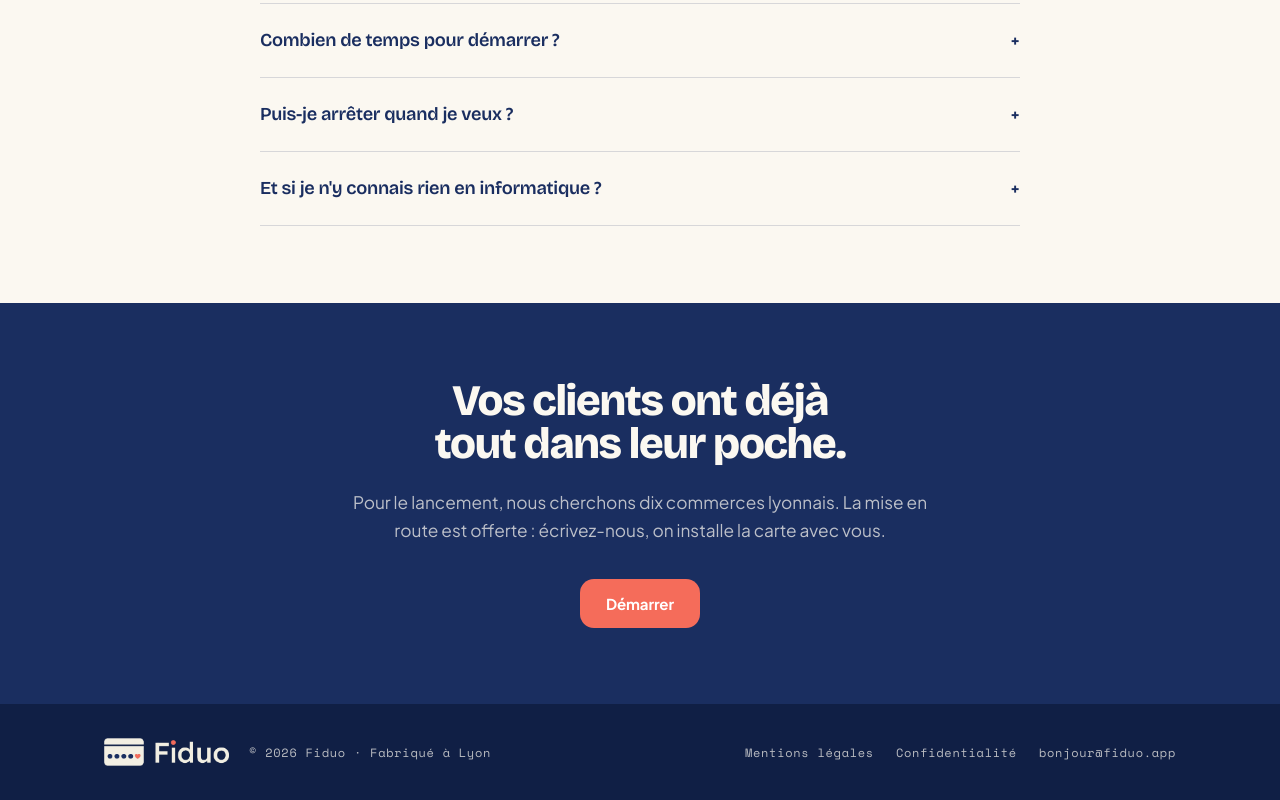
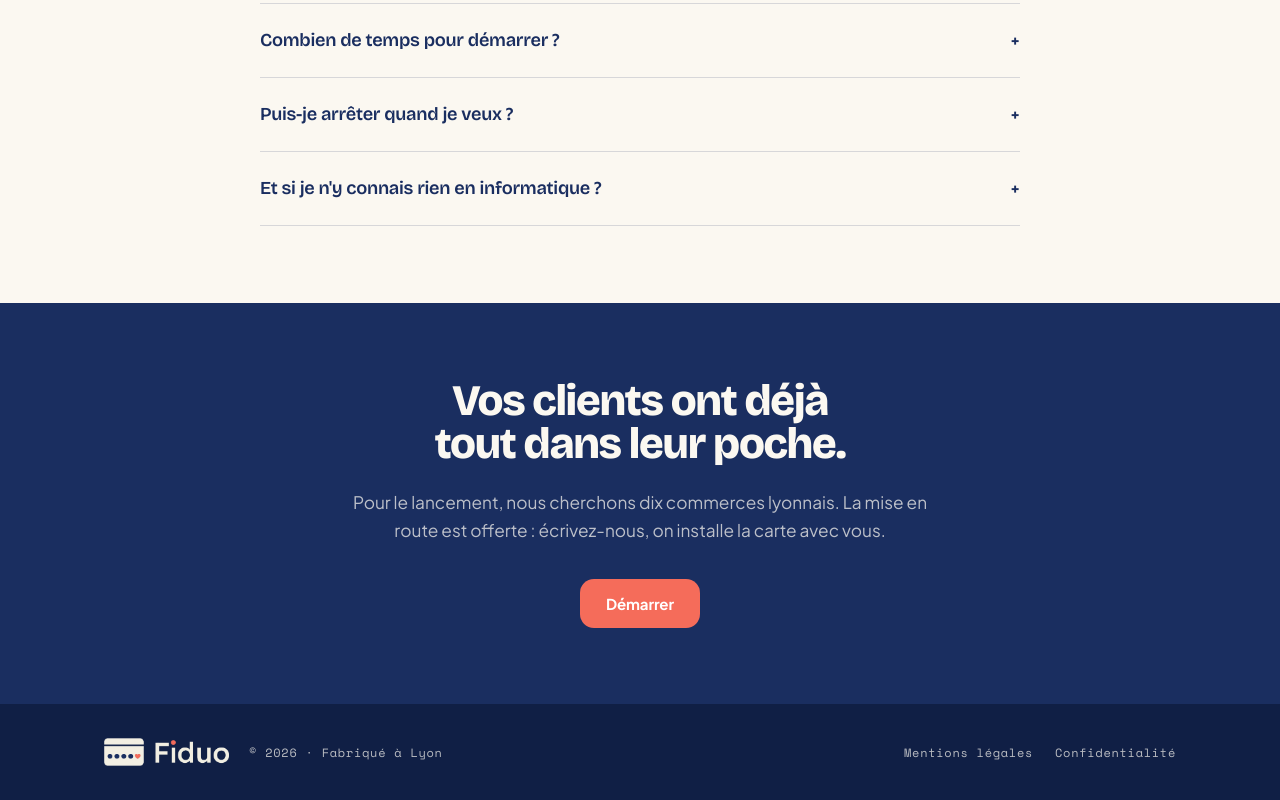
Before and after one commit to mathc28/fidelo, a Next.js app: page / in a window 1280 px wide. Shown: the part 4340-5140 px from the top of the page. Built offline with nearby package versions, Linux system fonts and the light colour scheme.

Commit message:
modifs footer txt

```diff
--- a/src/components/SiteChrome.tsx
+++ b/src/components/SiteChrome.tsx
@@ -45,7 +45,7 @@ export function SiteFooter() {
     <footer className="landing-pied">
       <div className="landing-wrap landing-pied-inner">
         <Logo variant="full" theme="white" height={28} />
-        <span className="landing-pied-mention">© 2026 Fiduo · Fabriqué à Lyon</span>
+        <span className="landing-pied-mention">© 2026 · Fabriqué à Lyon</span>
         <div className="landing-pied-liens">
           <a href="/mentions-legales" className="landing-pied-lien">
             Mentions légales
@@ -53,9 +53,6 @@ export function SiteFooter() {
           <a href="/confidentialite" className="landing-pied-lien">
             Confidentialité
           </a>
-          <a href="mailto:bonjour@fiduo.app" className="landing-pied-lien">
-            bonjour@fiduo.app
-          </a>
         </div>
       </div>
     </footer>
```
